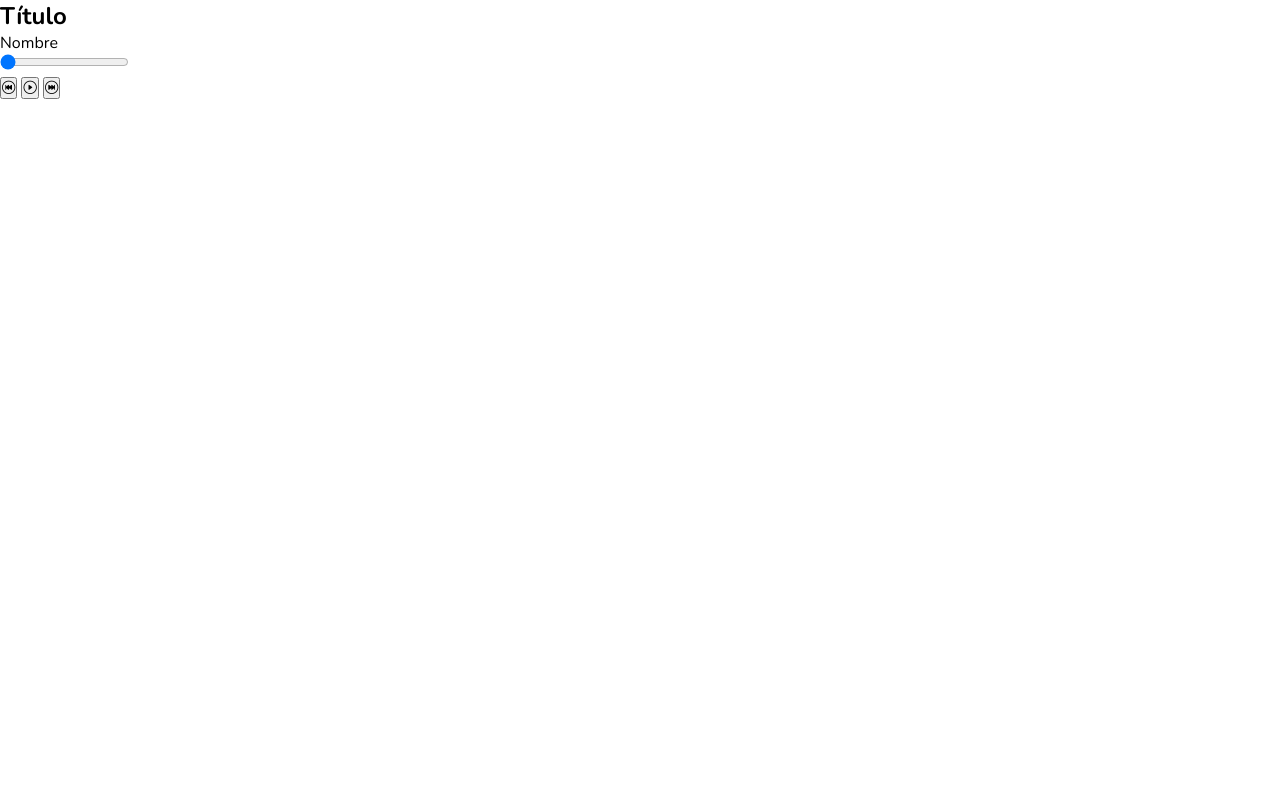
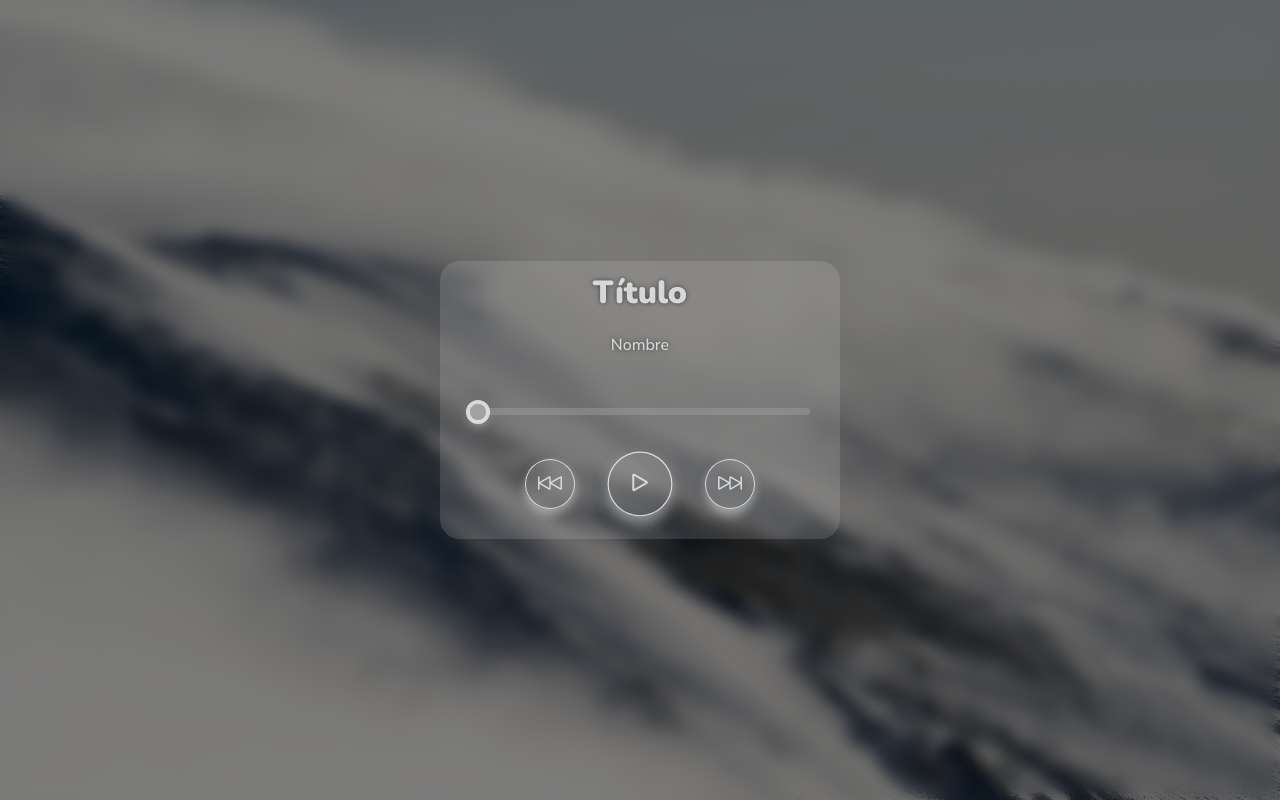
Before and after one commit to Tres-zE/mp3, a plain HTML site: page index.html in a window 1280 px wide. Drawn offline with nearby package versions, Linux system fonts and the light colour scheme.

Commit message:
agregando estilos y clases

```diff
--- a/index.html
+++ b/index.html
@@ -15,14 +15,14 @@
       </audio>
       <input type="range" id="progreso" value="0" min="0" max="100" />
       <div class="controles">
-        <button class="atras">
-          <i class="bi bi-skip-backward-circle"></i>
+        <button class="atras control">
+          <i class="bi bi-skip-backward"></i>
         </button>
-        <button class="btn-reproducir-pausar">
-          <i class="bi bi-play-circle" id="iconoControl"></i>
+        <button class="btn-reproducir-pausar iconoControl">
+          <i class="bi bi-play" id="iconoControl"></i>
         </button>
-        <button class="siguiente">
-          <i class="bi bi-skip-forward-circle"></i>
+        <button class="siguiente control">
+          <i class="bi bi-skip-forward"></i>
         </button>
       </div>
     </section>
--- a/style.css
+++ b/style.css
@@ -1,6 +1,10 @@
 @import url('https://cdn.jsdelivr.net/npm/bootstrap-icons@1.11.3/font/bootstrap-icons.min.css');
 
 @import url('https://fonts.googleapis.com/css2?family=Nunito:ital,wght@0,200..1000;1,200..1000&family=Poppins:ital,wght@0,500;0,900;1,500;1,700;1,900&display=swap');
+
+:root {
+  --blanco: rgba(228, 228, 228, 0.9);
+}
 
 * {
   margin: 0;
@@ -8,3 +12,116 @@
   box-sizing: border-box;
   font-family: 'nunito', sans-serif;
 }
+
+body {
+  display: flex;
+  justify-content: center;
+  align-items: center;
+  min-height: 100vh;
+  width: 100%;
+
+  background: url(img/fondo-mp3.jpg);
+  background-repeat: no-repeat;
+  background-size: cover;
+  backdrop-filter: blur(8px);
+  -webkit-backdrop-filter: blur(8px);
+}
+
+body::before {
+  content: '';
+  position: absolute;
+  background-color: rgba(0, 0, 0, 0.5);
+  top: 0;
+  bottom: 0;
+  left: 0;
+  right: 0;
+  z-index: 1; /*capa inferior, todo lo cubre con el background*/
+}
+
+body > * {
+  position: relative;
+  z-index: 2; /*capa superior, lo que se ve en la pantalla, el input y los botones se superponen*/
+}
+
+.reproductor-musica {
+  display: flex;
+  flex-direction: column;
+  justify-content: center;
+  align-items: center;
+  color: var(--blanco);
+  width: 400px;
+  padding: 10px 30px;
+  border-radius: 20px;
+  background-color: rgba(228, 228, 228, 0.15);
+}
+
+.reproductor-musica h1 {
+  font-size: 2rem;
+  font-weight: 900;
+  text-align: center;
+  margin-bottom: 20px;
+  text-shadow: 0 0 5px rgba(0, 0, 0, 0.5);
+}
+
+.reproductor-musica p {
+  font-size: 1rem;
+  font-weight: 500;
+  text-align: center;
+  margin-bottom: 20px;
+  text-shadow: 0 0 5px rgba(0, 0, 0, 0.5);
+}
+
+#progreso {
+  appearance: none;
+  -webkit-appearance: none;
+  width: 100%;
+  height: 7px;
+  background: rgba(165, 165, 165, 0.4);
+  border-radius: 5px;
+  margin: 32px 0 24px;
+  cursor: pointer;
+}
+
+#progreso::-webkit-slider-thumb {
+  -webkit-appearance: none;
+  appearance: none;
+  width: 16px;
+  aspect-ratio: 1/1;
+  background: rgba(165, 165, 165, 0.9);
+  outline: 4px solid var(--blanco);
+  border-radius: 50%;
+  cursor: pointer;
+  box-shadow: 0 6px 10px rgba(228, 228, 228, 0.5);
+}
+
+.controles {
+  display: flex;
+  justify-content: center;
+}
+
+.controles button {
+  width: 50px;
+  aspect-ratio: 1/1;
+  margin: 20px;
+  background: rgba(165, 165, 165, 0.3);
+  color: var(--blanco);
+  border-radius: 50%;
+  border: 1px solid var(--blanco);
+  outline: 0;
+  font-size: 1.5rem;
+  box-shadow: 0 6px 10px rgba(228, 228, 228, 0.5);
+  cursor: pointer;
+  transition: all 0.2s linear;
+}
+
+.controles .control:hover {
+  transform: scale(1.1);
+}
+
+.controles .iconoControl {
+  transform: scale(1.3);
+}
+
+.controles .iconoControl:hover {
+  transform: scale(1.4);
+}
```
